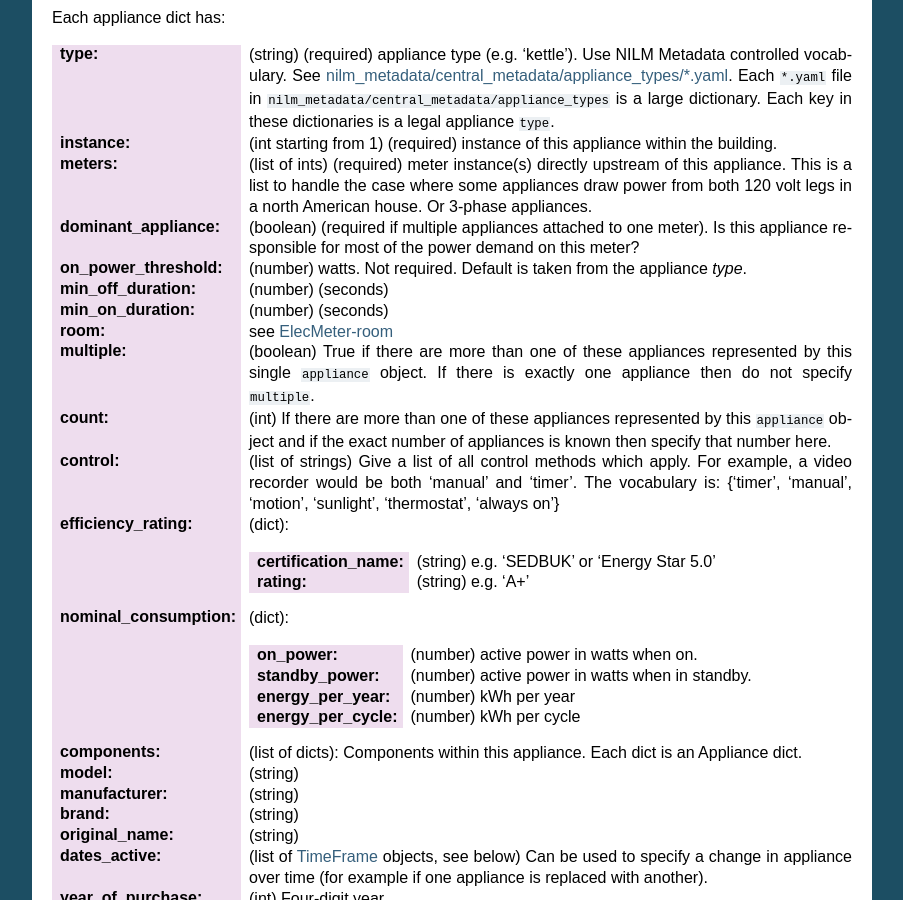
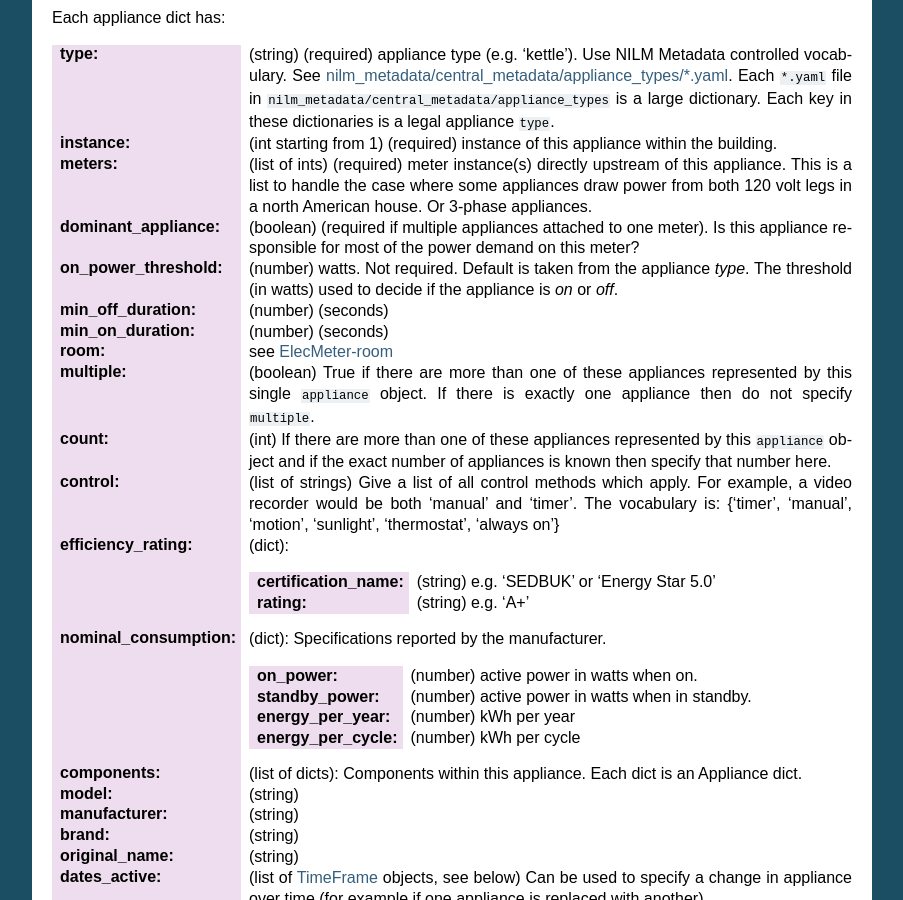
Before and after one commit to nilmtk/nilm_metadata, a Sphinx documentation site: the page built from docs/source/dataset_metadata.rst, in a window 1280 px wide and 900 px high, scrolled down 5092 px. Shown: the whole window, without its empty margins (198-1101 px from the left). Built offline with Sphinx 7.4.7, drawn with Linux system fonts in a browser that asks for light colours.

Commit message:
further updates to address points raised in #17

```diff
--- a/docs/source/dataset_metadata.rst
+++ b/docs/source/dataset_metadata.rst
@@ -346,7 +346,8 @@ Each appliance dict has:
                      responsible for most of the power demand on this
                      meter?
 :on_power_threshold: (number) watts.  Not required.  Default is taken
-                     from the appliance `type`.
+                     from the appliance `type`.  The threshold (in
+                     watts) used to decide if the appliance is `on` or `off`.
 :min_off_duration: (number) (seconds)
 :min_on_duration: (number) (seconds)
 :room: see `ElecMeter-room`_
@@ -367,7 +368,7 @@ Each appliance dict has:
    :certification_name: (string) e.g. 'SEDBUK' or 'Energy Star 5.0'
    :rating: (string) e.g. 'A+'
 
-:nominal_consumption: (dict):
+:nominal_consumption: (dict):  Specifications reported by the manufacturer.
 
    :on_power: (number) active power in watts when on.
    :standby_power: (number) active power in watts when in standby.
```
